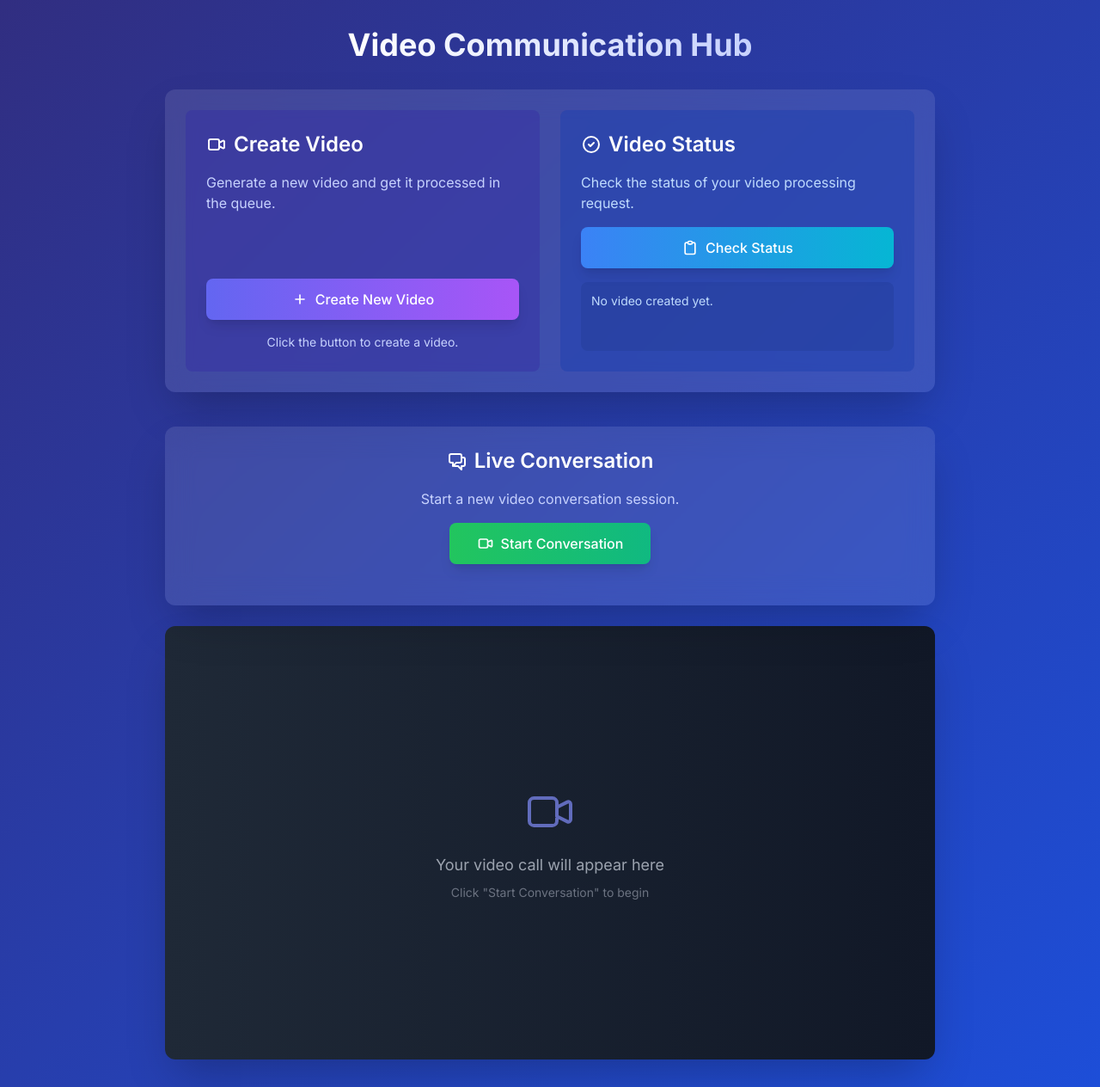
After one commit to shamyorjani/tavis-php-api-for-videos, a PHP site: page /index-video-con.html in a window 1280 px wide. The commit adds this page. Shown: the whole page at 86% size. Run offline with PHP 8.4, Linux system fonts and the light colour scheme; some libraries are stand-ins or nearby versions.

```diff
--- /dev/null
+++ b/index-video-con.html
@@ -0,0 +1,195 @@
+<!DOCTYPE html>
+<html lang="en">
+<head>
+    <meta charset="UTF-8">
+    <meta name="viewport" content="width=device-width, initial-scale=1.0">
+    <title>Video Communication Hub</title>
+    <script src="https://cdn.tailwindcss.com"></script>
+    <link href="https://fonts.googleapis.com/css2?family=Inter:wght@300;400;500;600;700&display=swap" rel="stylesheet">
+    <script crossorigin src="https://unpkg.com/@daily-co/daily-js"></script>
+    <script>
+        tailwind.config = {
+            theme: {
+                extend: {
+                    fontFamily: {
+                        'inter': ['Inter', 'sans-serif'],
+                    },
+                    colors: {
+                        primary: {
+                            light: '#4F46E5',
+                            DEFAULT: '#4338CA',
+                            dark: '#3730A3'
+                        }
+                    }
+                }
+            }
+        }
+    </script>
+</head>
+<body class="font-inter bg-gradient-to-br from-indigo-900 to-blue-700 text-white min-h-screen">
+    <div class="container mx-auto px-4 py-8 flex flex-col items-center">
+        <h1 class="text-4xl font-bold mb-8 text-center bg-clip-text text-transparent bg-gradient-to-r from-white to-indigo-200">
+            Video Communication Hub
+        </h1>
+
+        <div class="w-full max-w-4xl bg-white/10 backdrop-blur-lg rounded-xl overflow-hidden shadow-2xl p-6 mb-10">
+            <div class="grid md:grid-cols-2 gap-6">
+                <!-- Video Creation Section -->
+                <div class="bg-indigo-800/50 rounded-lg p-6 flex flex-col">
+                    <h2 class="text-2xl font-semibold mb-4 flex items-center">
+                        <svg xmlns="http://www.w3.org/2000/svg" class="h-6 w-6 mr-2" fill="none" viewBox="0 0 24 24" stroke="currentColor">
+                            <path stroke-linecap="round" stroke-linejoin="round" stroke-width="2" d="M15 10l4.553-2.276A1 1 0 0121 8.618v6.764a1 1 0 01-1.447.894L15 14M5 18h8a2 2 0 002-2V8a2 2 0 00-2-2H5a2 2 0 00-2 2v8a2 2 0 002 2z" />
+                        </svg>
+                        Create Video
+                    </h2>
+                    <p class="text-indigo-200 mb-4">Generate a new video and get it processed in the queue.</p>
+                    <button onclick="createVideo()" class="mt-auto py-3 px-6 bg-gradient-to-r from-indigo-500 to-purple-500 rounded-lg text-white font-medium hover:from-indigo-600 hover:to-purple-600 transition duration-300 shadow-lg hover:shadow-xl transform hover:-translate-y-1 flex items-center justify-center">
+                        <svg xmlns="http://www.w3.org/2000/svg" class="h-5 w-5 mr-2" fill="none" viewBox="0 0 24 24" stroke="currentColor">
+                            <path stroke-linecap="round" stroke-linejoin="round" stroke-width="2" d="M12 6v6m0 0v6m0-6h6m-6 0H6" />
+                        </svg>
+                        Create New Video
+                    </button>
+                    <p id="response" class="mt-4 text-sm text-center text-indigo-200">Click the button to create a video.</p>
+                </div>
+
+                <!-- Status Check Section -->
+                <div class="bg-blue-800/50 rounded-lg p-6 flex flex-col">
+                    <h2 class="text-2xl font-semibold mb-4 flex items-center">
+                        <svg xmlns="http://www.w3.org/2000/svg" class="h-6 w-6 mr-2" fill="none" viewBox="0 0 24 24" stroke="currentColor">
+                            <path stroke-linecap="round" stroke-linejoin="round" stroke-width="2" d="M9 12l2 2 4-4m6 2a9 9 0 11-18 0 9 9 0 0118 0z" />
+                        </svg>
+                        Video Status
+                    </h2>
+                    <p class="text-blue-200 mb-4">Check the status of your video processing request.</p>
+                    <button onclick="checkStatus()" class="mt-auto py-3 px-6 bg-gradient-to-r from-blue-500 to-cyan-500 rounded-lg text-white font-medium hover:from-blue-600 hover:to-cyan-600 transition duration-300 shadow-lg hover:shadow-xl transform hover:-translate-y-1 flex items-center justify-center">
+                        <svg xmlns="http://www.w3.org/2000/svg" class="h-5 w-5 mr-2" fill="none" viewBox="0 0 24 24" stroke="currentColor">
+                            <path stroke-linecap="round" stroke-linejoin="round" stroke-width="2" d="M9 5H7a2 2 0 00-2 2v12a2 2 0 002 2h10a2 2 0 002-2V7a2 2 0 00-2-2h-2M9 5a2 2 0 002 2h2a2 2 0 002-2M9 5a2 2 0 012-2h2a2 2 0 012 2" />
+                        </svg>
+                        Check Status
+                    </button>
+                    <div id="video-details" class="mt-4 text-sm text-blue-200 break-words bg-blue-900/30 p-3 rounded-lg h-20 overflow-auto">No video created yet.</div>
+                </div>
+            </div>
+        </div>
+
+        <!-- Live Conversation Section -->
+        <div class="w-full max-w-4xl">
+            <div class="bg-white/10 backdrop-blur-lg rounded-xl overflow-hidden shadow-2xl p-6 mb-6">
+                <h2 class="text-2xl font-semibold mb-4 flex items-center justify-center">
+                    <svg xmlns="http://www.w3.org/2000/svg" class="h-6 w-6 mr-2" fill="none" viewBox="0 0 24 24" stroke="currentColor">
+                        <path stroke-linecap="round" stroke-linejoin="round" stroke-width="2" d="M17 8h2a2 2 0 012 2v6a2 2 0 01-2 2h-2v4l-4-4H9a1.994 1.994 0 01-1.414-.586m0 0L11 14h4a2 2 0 002-2V6a2 2 0 00-2-2H5a2 2 0 00-2 2v6a2 2 0 002 2h2v4l.586-.586z" />
+                    </svg>
+                    Live Conversation
+                </h2>
+                <div class="flex flex-col items-center">
+                    <p id="massage-conversation" class="text-center text-indigo-200 mb-4">Start a new video conversation session.</p>
+                    <button onclick="createConversation()" class="mb-6 py-3 px-8 bg-gradient-to-r from-green-500 to-emerald-500 rounded-lg text-white font-medium hover:from-green-600 hover:to-emerald-600 transition duration-300 shadow-lg hover:shadow-xl transform hover:-translate-y-1 flex items-center justify-center">
+                        <svg xmlns="http://www.w3.org/2000/svg" class="h-5 w-5 mr-2" fill="none" viewBox="0 0 24 24" stroke="currentColor">
+                            <path stroke-linecap="round" stroke-linejoin="round" stroke-width="2" d="M15 10l4.553-2.276A1 1 0 0121 8.618v6.764a1 1 0 01-1.447.894L15 14M5 18h8a2 2 0 002-2V8a2 2 0 00-2-2H5a2 2 0 00-2 2v8a2 2 0 002 2z" />
+                        </svg>
+                        Start Conversation
+                    </button>
+                </div>
+            </div>
+            <div id="video-call-container" class="w-full aspect-video bg-gradient-to-r from-gray-800 to-gray-900 rounded-xl overflow-hidden shadow-2xl flex items-center justify-center">
+                <div class="text-center p-6">
+                    <svg xmlns="http://www.w3.org/2000/svg" class="h-16 w-16 mx-auto text-indigo-400 mb-4 opacity-70" fill="none" viewBox="0 0 24 24" stroke="currentColor">
+                        <path stroke-linecap="round" stroke-linejoin="round" stroke-width="1.5" d="M15 10l4.553-2.276A1 1 0 0121 8.618v6.764a1 1 0 01-1.447.894L15 14M5 18h8a2 2 0 002-2V8a2 2 0 00-2-2H5a2 2 0 00-2 2v8a2 2 0 002 2z" />
+                    </svg>
+                    <p class="text-gray-400 text-lg">Your video call will appear here</p>
+                    <p class="text-gray-500 text-sm mt-2">Click "Start Conversation" to begin</p>
+                </div>
+            </div>
+        </div>
+    </div>
+
+    <script>
+        let videoId = null;
+
+        function createVideo() {
+            document.getElementById("response").innerText = "Creating video...";
+            document.getElementById("response").className = "mt-4 text-sm text-center text-yellow-200 animate-pulse";
+
+            fetch("server.php", {
+                method: "POST"
+            })
+            .then(response => response.json())
+            .then(data => {
+                document.getElementById("response").innerText = 'Your video is in the queue, please wait';
+                document.getElementById("response").className = "mt-4 text-sm text-center text-green-200";
+                videoId = data.video_id;
+            })
+            .catch(error => {
+                document.getElementById("response").innerText = "Error: " + error;
+                document.getElementById("response").className = "mt-4 text-sm text-center text-red-300";
+            });
+        }
+
+        function createConversation() {
+            document.getElementById("massage-conversation").innerText = "Creating conversation...";
+            document.getElementById("massage-conversation").className = "text-center text-yellow-200 mb-4 animate-pulse";
+
+            fetch("create-con.php", {
+                method: "POST"
+            })
+            .then(response => response.json())
+            .then(data => {
+                console.log(data);
+                const container = document.getElementById('video-call-container');
+                // Clear placeholder content
+                container.innerHTML = '';
+
+                const callFrame = window.DailyIframe.createFrame(container, {
+                    iframeStyle: {
+                        width: '100%',
+                        height: '100%',
+                        border: 'none',
+                    }
+                });
+
+                callFrame.join({
+                    url: data.conversation_url
+                });
+
+                document.getElementById("massage-conversation").innerText = "Conversation started successfully";
+                document.getElementById("massage-conversation").className = "text-center text-green-200 mb-4";
+                videoId = data.video_id;
+            })
+            .catch(error => {
+                document.getElementById("massage-conversation").innerText = "Error: " + error;
+                document.getElementById("massage-conversation").className = "text-center text-red-300 mb-4";
+            });
+        }
+
+        function checkStatus() {
+            if (videoId === null) {
+                document.getElementById("video-details").innerText = "No video created yet.";
+                return;
+            }
+
+            document.getElementById("video-details").innerText = "Checking status...";
+            document.getElementById("video-details").className = "mt-4 text-sm text-blue-200 break-words bg-blue-900/30 p-3 rounded-lg h-20 overflow-auto animate-pulse";
+
+            fetch("webhook.json")
+                .then(response => response.json())
+                .then(data => {
+                    document.getElementById("video-details").className = "mt-4 text-sm text-blue-200 break-words bg-blue-900/30 p-3 rounded-lg h-20 overflow-auto";
+
+                    if (data.video_id === videoId) {
+                        console.log("Video Details: ", data);
+                        document.getElementById("video-details").innerHTML =
+                            `<span class="font-semibold">Status:</span> <span class="text-green-300">${data.status}</span><br>` +
+                            `<span class="font-semibold">Video Name:</span> ${data.video_name}<br>` +
+                            `<span class="font-semibold">Hosted URL:</span> <a href="${data.hosted_url}" target="_blank" class="text-blue-300 hover:text-blue-100 underline">${data.hosted_url}</a>`;
+                    } else {
+                        document.getElementById("video-details").innerText = "Video is in the queue, please wait";
+                    }
+                })
+                .catch(error => {
+                    document.getElementById("video-details").innerText = "Error fetching video details: " + error;
+                    document.getElementById("video-details").className = "mt-4 text-sm text-red-300 break-words bg-red-900/30 p-3 rounded-lg h-20 overflow-auto";
+                });
+        }
+    </script>
+</body>
+</html>
--- a/webhook-con.json
+++ b/webhook-con.json
@@ -1 +1 @@
-{"properties":{"replica_id":"r79e1c033f"},"conversation_id":"c395d43413d2","webhook_url":"https:\/\/e8f9-182-184-138-168.ngrok-free.app\/webhook-con.php","event_type":"system.replica_joined","message_type":"system","timestamp":"2025-02-26T07:24:38.848465Z"}
+{"properties":{"replica_id":"r79e1c033f","shutdown_reason":"max_call_duration"},"conversation_id":"c77b0b645745","webhook_url":"https:\/\/e8f9-182-184-138-168.ngrok-free.app\/webhook-con.php","message_type":"system","event_type":"system.shutdown","timestamp":"2025-02-26T09:28:51.956484Z"}
```
Also changed, not shown: create-con.php (+46 -4 lines), index.html (+32 -113 lines), 1 other file.
